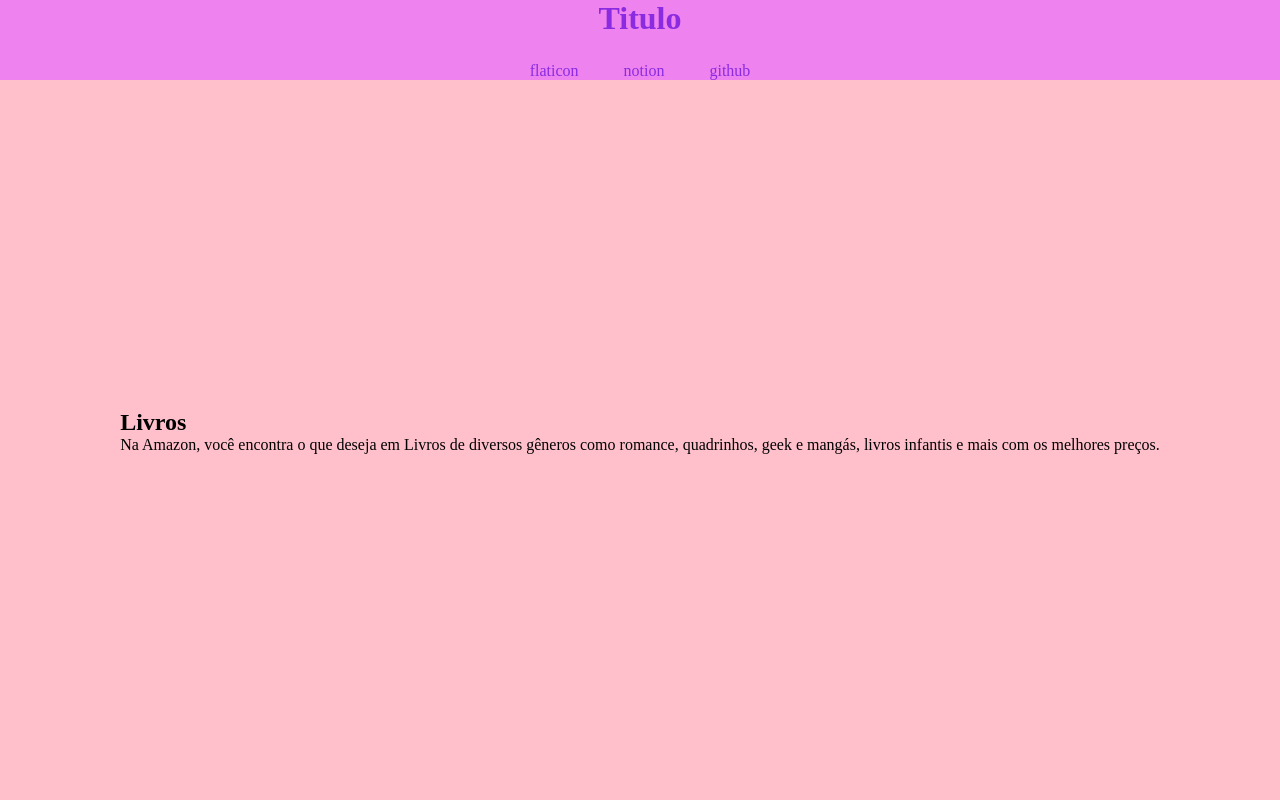
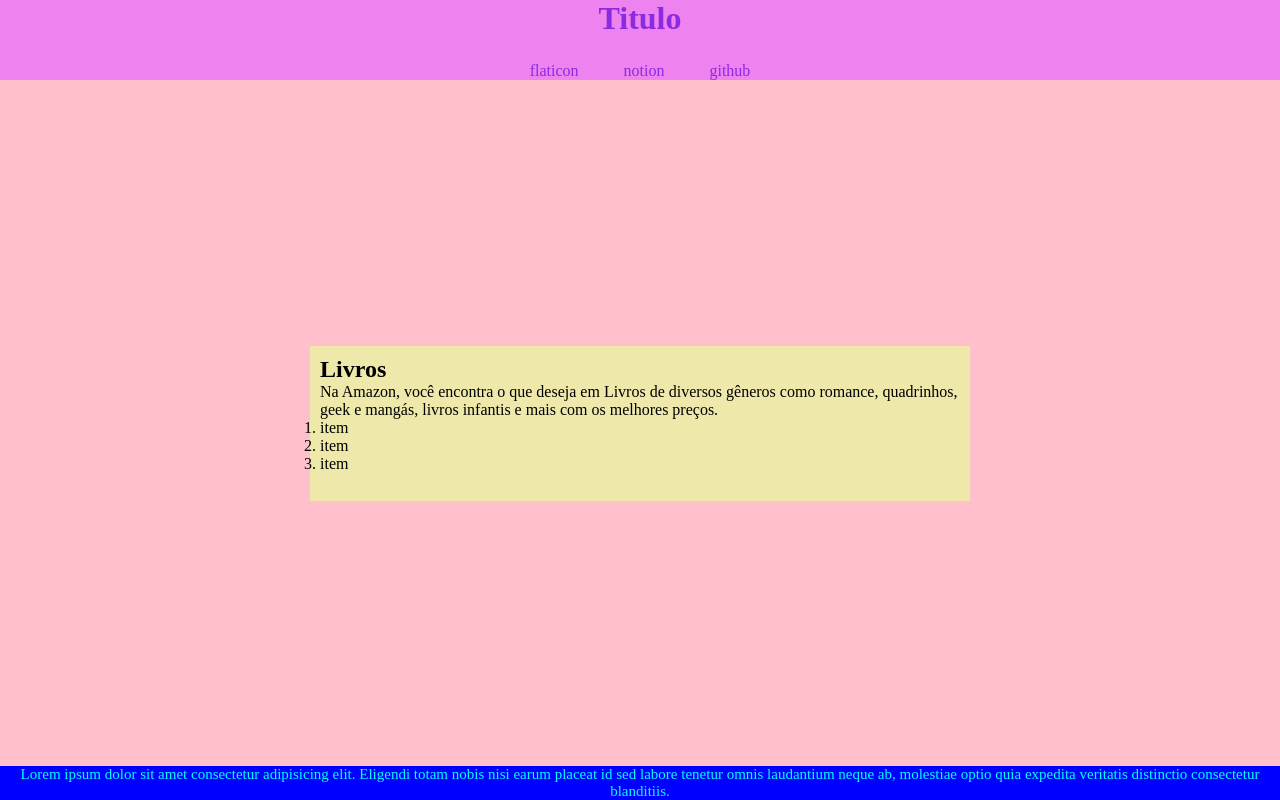
Before and after one commit to vivian-costa/pratica4, a plain HTML site: page index.html in a window 1280 px wide. Drawn offline with Linux system fonts and the light colour scheme.

Commit message:
html semantica

```diff
--- a/index.html
+++ b/index.html
@@ -7,7 +7,7 @@
     <link rel="stylesheet" href="style.css">
 </head>
 <body>
-    <div id="cabeca">
+    <header id="cabeca">
         <h1>Titulo</h1>
         <ul id="menu">
             <li><a href="https://www.flaticon.com/free-icon/checked_753344?term=check&page=1&position=53&origin=search&related_id=753344" target="_blank" class="linkmenu">flaticon</a></li>
@@ -17,17 +17,22 @@
             <li><a href="https://github.com/vivian-costa?tab=repositories" target="_blank" class="linkmenu">github</a></li>
         </ul>
 
-    </div>
-    <div id="corpo">
+    </header>
+    <main id="corpo">
         <h2>Livros</h2>
         <p>Na Amazon, você encontra o que deseja em Livros de diversos gêneros como romance, quadrinhos, geek e mangás, livros infantis e mais com os melhores preços.
         </p>
-        <ol></ol>
+        <ol>
+            <li>item</li>
+            <li>item</li>
+            <li>item</li>
+        </ol>
         <img src="" alt="">
 
-    </div>
-    <div id="embaixo">
+    </main>
+    <footer id="embaixo">
+        <p>Lorem ipsum dolor sit amet consectetur adipisicing elit. Eligendi totam nobis nisi earum placeat id sed labore tenetur omnis laudantium neque ab, molestiae optio quia expedita veritatis distinctio consectetur blanditiis.</p>
 
-    </div>
+    </footer>
 </body>
 </html>
--- a/style.css
+++ b/style.css
@@ -39,3 +39,16 @@ ul{
     color:black ;
     border-radius: 10px 10px 0px 0px;
 }
+
+#corpo{
+    background-color:palegoldenrod ;
+    width:50% ;
+    padding: 10px;
+}
+#embaixo{
+    background-color: blue;
+    font-size:15px ;
+    text-align: center;
+    width: 100% ;
+    color: aqua;
+}
```
